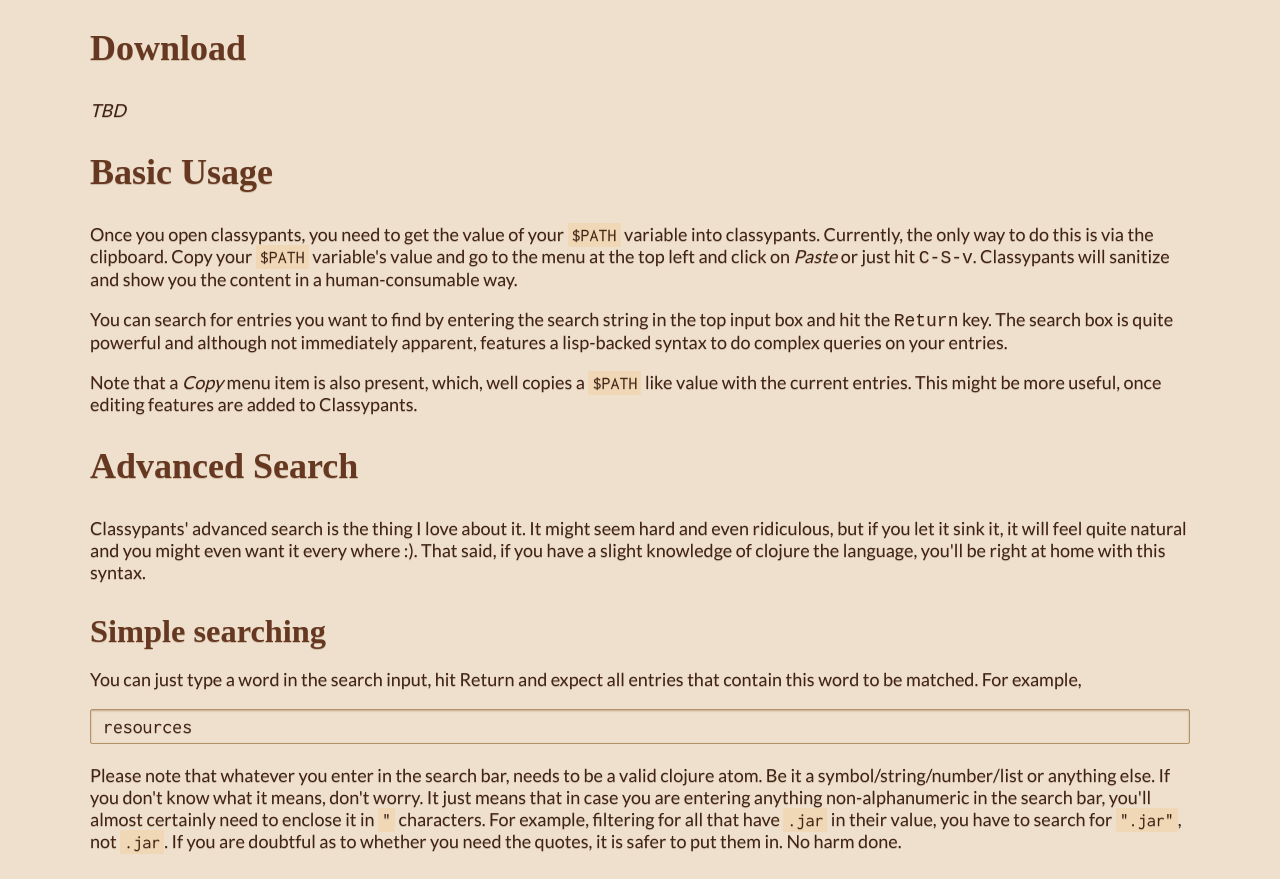
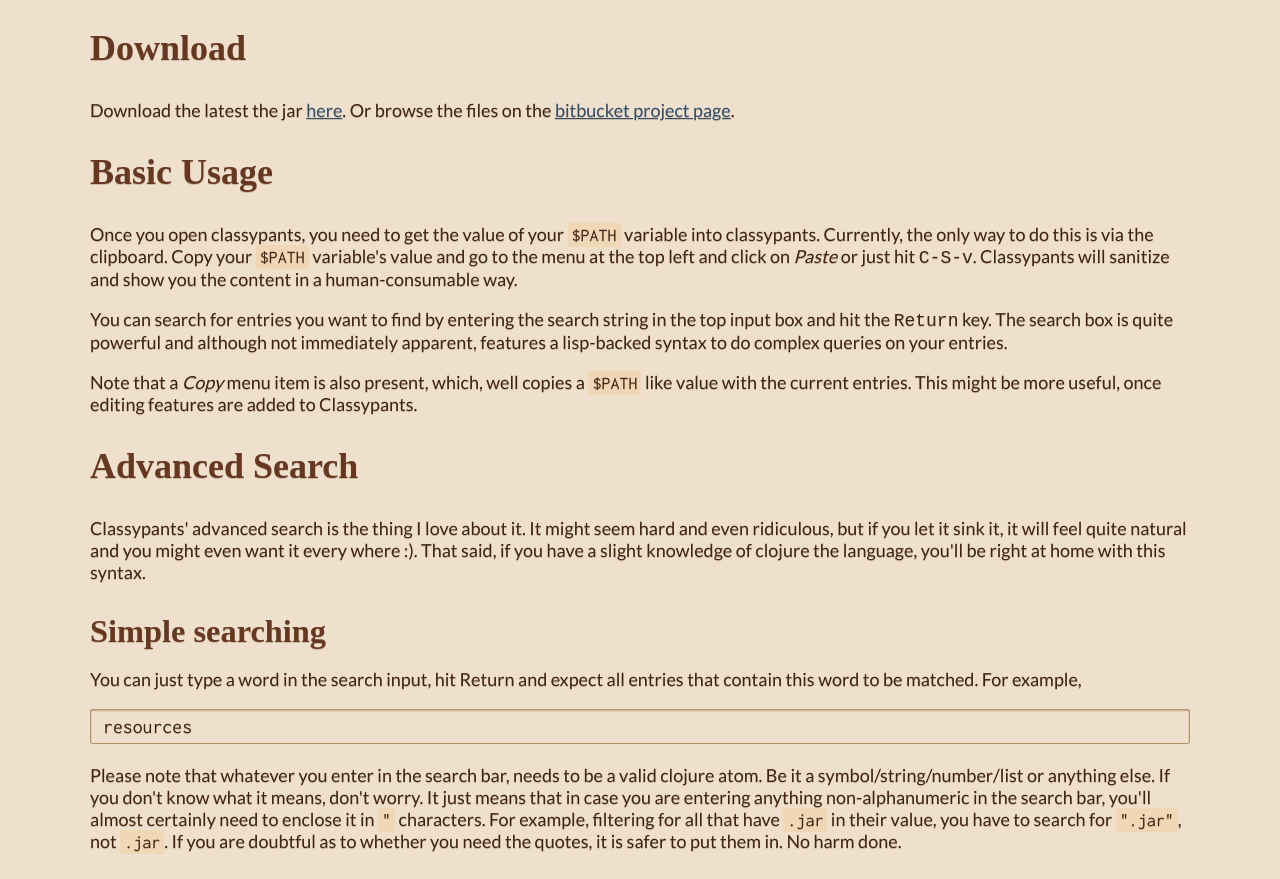
Before and after one commit to sharat87/classypants, a plain HTML site: page site/index.html in a window 1280 px wide. Shown: the part 901-1780 px from the top of the page. Drawn offline with Linux system fonts and the light colour scheme; a web font is replaced by a local one.

Commit message:
Added download information.

```diff
--- a/site/index.html
+++ b/site/index.html
@@ -27,7 +27,11 @@
 
         <h2>Download</h2>
 
-        <i>TBD</i>
+        <p>Download the latest the jar <a
+                href="https://bitbucket.org/sharat87/classypants/downloads/classypants-0.0.2-standalone.jar">here</a>.
+            Or browse the files on the <a
+                href=https://bitbucket.org/sharat87/classypants/downloads>
+            bitbucket project page</a>.</p>
 
         <h2>Basic Usage</h2>
 
```
